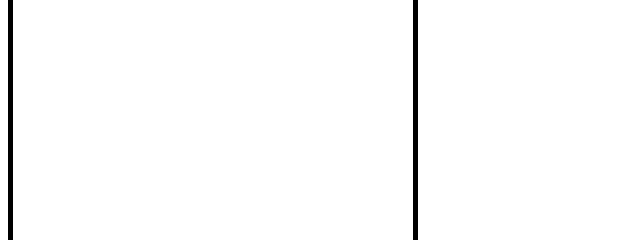
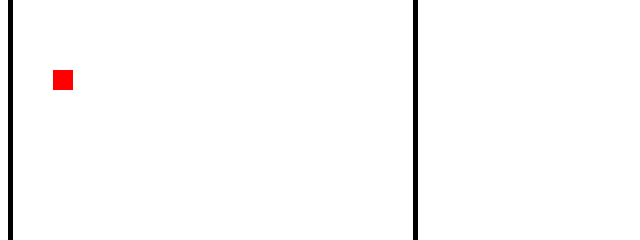
Before and after one commit to micahbello/jQueryLight, a plain HTML site: page index.html in a window 1280 px wide. Shown: the part 175-415 px from the top of the page, 0-640 px from the left. Drawn offline with nearby package versions, Linux system fonts and the light colour scheme.

Commit message:
Work on growth function

```diff
--- a/index.html
+++ b/index.html
@@ -29,9 +29,14 @@
           /* background: grey; */
         }
 
+        .apple {
+          background: red;
+        }
+
         .snake-segment {
           background: brown;
         }
+
 
     </style>
   </head>
--- a/js/snake.js
+++ b/js/snake.js
@@ -10,7 +10,6 @@ class Snake {
   move() {
     let newSegments = [];
     if (this.direction === "up") {
-      console.log(this.segments[0][0] != this.segments[1][0])
       for (let i = 0; i < this.segments.length; i ++) {
         if (i === 0) {
           let coord1 = this.segments[i][0];
@@ -75,6 +74,10 @@ class Snake {
     }
   }
 
+  // grow() {
+  //   t
+  // }
+
   isOpposite(newDirection, currentDirection) {
     if (newDirection === "left" && currentDirection === "right") {
       return true;
--- a/js/snake_light.js
+++ b/js/snake_light.js
@@ -294,7 +294,6 @@ class Snake {
   move() {
     let newSegments = [];
     if (this.direction === "up") {
-      console.log(this.segments[0][0] != this.segments[1][0])
       for (let i = 0; i < this.segments.length; i ++) {
         if (i === 0) {
           let coord1 = this.segments[i][0];
@@ -358,6 +357,10 @@ class Snake {
       this.turning = true;
     }
   }
+
+  // grow() {
+  //   t
+  // }
 
   isOpposite(newDirection, currentDirection) {
     if (newDirection === "left" && currentDirection === "right") {
@@ -437,10 +440,12 @@ module.exports = function(module) {
 /***/ (function(module, exports, __webpack_require__) {
 
 const Snake = __webpack_require__(3);
+const Apple = __webpack_require__(8);
 
 class Board {
   constructor() {
     this.grid = this.makeGrid();
+    this.apple = new Apple(this.randomAppleCoord());
     this.snake = new Snake([[10, 10], [10,11], [10, 12], [10, 13], [10, 14]]);
   }
 
@@ -452,8 +457,29 @@ class Board {
         grid.push([i,j])
       }
     }
+    return grid;
+  }
 
-    return grid;
+  randomAppleCoord() {
+    let coord1 = Math.floor((Math.random() * 19) + 1);
+    let coord2 = Math.floor((Math.random() * 19) + 1);
+
+    //write code here to make sure the apple never spawns on snake coords
+
+    return [coord1, coord2];
+  }
+
+  snakeAppleCollision() {
+    let colliding = false;
+
+    if (this.snake.segments[0][0] === this.apple.coord[0] && this.snake.segments[0][1] === this.apple.coord[1]) {
+      colliding = true;
+    }
+    return colliding;
+  }
+
+  newApple() {
+    this.apple = new Apple(this.randomAppleCoord());
   }
 
 }
@@ -494,6 +520,15 @@ class GameView {
     return isMatch;
   }
 
+  appleCoordsMatch(elementCoord, appleCoords) {
+    let isMatch = false;
+      if (appleCoords[0] === elementCoord[0] && appleCoords[1] === elementCoord[1]) {
+        isMatch = true;
+      }
+    return isMatch;
+  }
+
+
   render() {
     $l("section").html(" ");
 
@@ -519,7 +554,7 @@ class GameView {
     $l("li").elements.forEach(element => {
       element.coord = [coord1, coord2];
 
-      if (this.coordsEquate(element.coord, this.board.snake.segments) === true) {
+      if (this.coordsEquate(element.coord, this.board.snake.segments)) {
         element.className = "snake-segment";
         if (this.board.snake.segments[0][0] === element.coord[0]
           && this.board.snake.segments[0][1] === element.coord[1]) {
@@ -527,8 +562,18 @@ class GameView {
         }
       }
 
-      // element.textContent = `${coord1}`;
+      // element.textContent = `${coord2}`;
 
+      if (this.appleCoordsMatch(element.coord, this.board.apple.coord)) {
+        element.className = "apple";
+      }
+
+      //testing position of appleSnake collision detection
+
+      if (this.board.snakeAppleCollision()) {
+        this.board.newApple();
+        this.board.snake.grow();
+      }
 
       if (coord1 + 1 > 19) {
         coord1 = 0;
@@ -556,5 +601,18 @@ directionKeys = {
 module.exports = GameView;
 
 
+/***/ }),
+/* 8 */
+/***/ (function(module, exports) {
+
+class Apple {
+  constructor(coord) {
+    this.coord = coord
+  }
+}
+
+module.exports = Apple;
+
+
 /***/ })
 /******/ ]);
```
Also changed, not shown: js/apple.js (+7 -0 lines), js/board.js (+24 -1 lines), js/game_view.js (+21 -2 lines).
